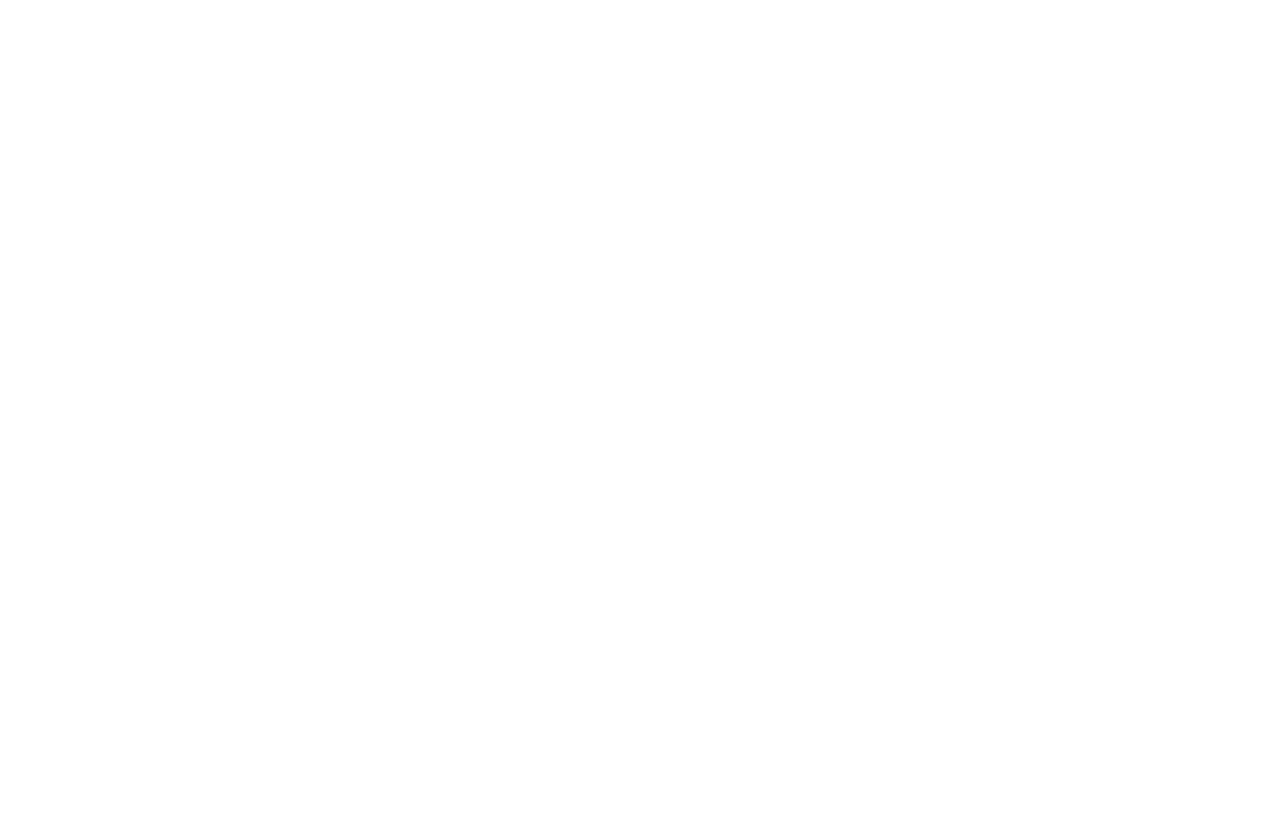
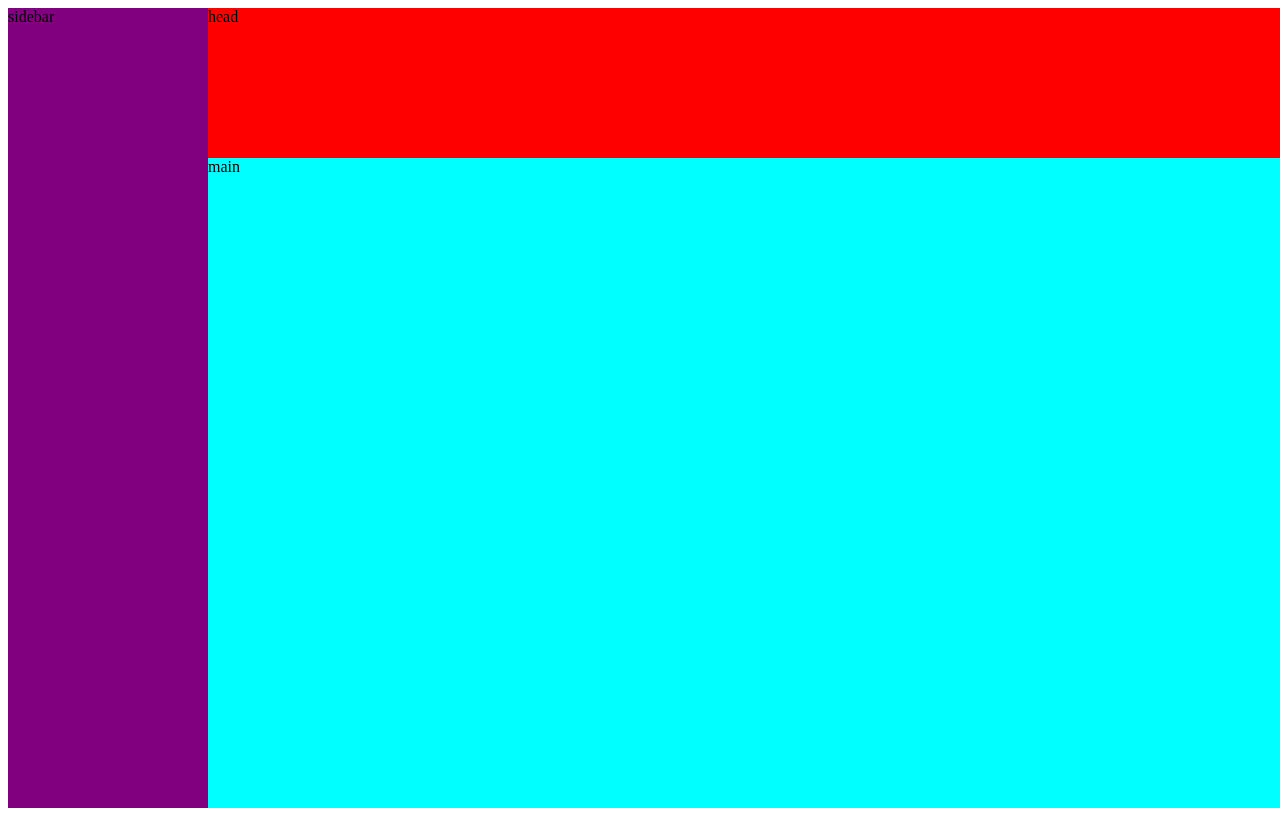
Before and after one commit to TBroadJr/odin-admin, a plain HTML site: page index.html in a window 1280 px wide. Drawn offline with Linux system fonts and the light colour scheme.

Commit message:
container grid layout

```diff
--- a/index.html
+++ b/index.html
@@ -7,6 +7,20 @@
   <link href="./style.css" rel="stylesheet">
 </head>
 <body>
+  <div class="container">
+
+    <div class="header">
+      head
+    </div>
+
+    <div class="sidebar">
+      sidebar
+    </div>
+
+    <div class="main">
+      main
+    </div>
+  </div>
 
 </body>
 </html>
--- a/style.css
+++ b/style.css
@@ -0,0 +1,27 @@
+.container {
+  display: grid;
+  grid-template-columns: 200px 1fr;
+  grid-template-rows: 150px 1fr;
+  width: 100vw;
+  height: 100vh;
+}
+
+.header {
+  background-color: red;
+  grid-column: 2 / 3;
+  grid-row: 1 / 2;
+
+}
+
+.sidebar {
+  background-color: purple;
+  grid-column: 1 / 2;
+  grid-row: 1 / 3;
+
+}
+
+.main {
+  background-color: aqua;
+  grid-column: 2 / 2;
+  grid-row: 2 / 3;
+}
```
